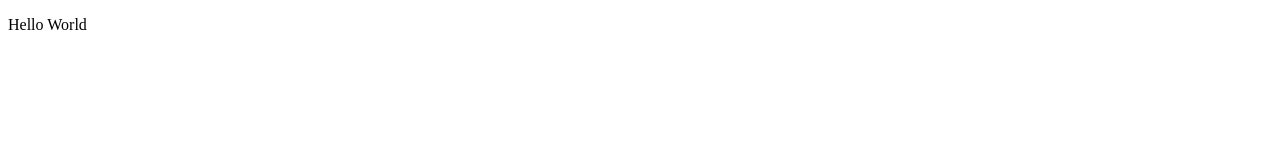
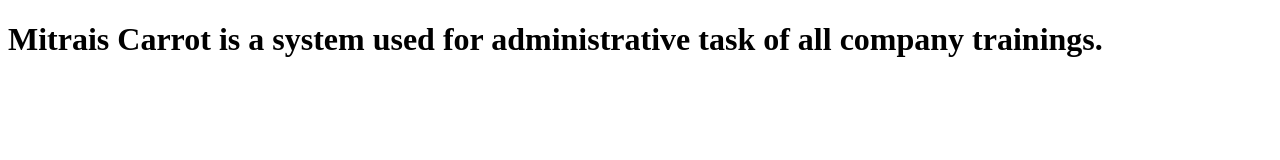
Before and after one commit to FauziN825/Mitrais-Carrot, a plain HTML site: page index.html in a window 1280 px wide. Drawn offline with Linux system fonts and the light colour scheme.

Commit message:
Change Title and add description

```diff
--- a/index.html
+++ b/index.html
@@ -1,9 +1,9 @@
 <!DOCTYPE html>
 <html>
     <head>
-        <title>Hello</title>
+        <title>Mitrais Carrot</title>
     </head>
     <body>
-        <p>Hello World</p>
+        <h1>Mitrais Carrot is a system used for administrative task of all company trainings.</h1>
     </body>
 </html>
```
